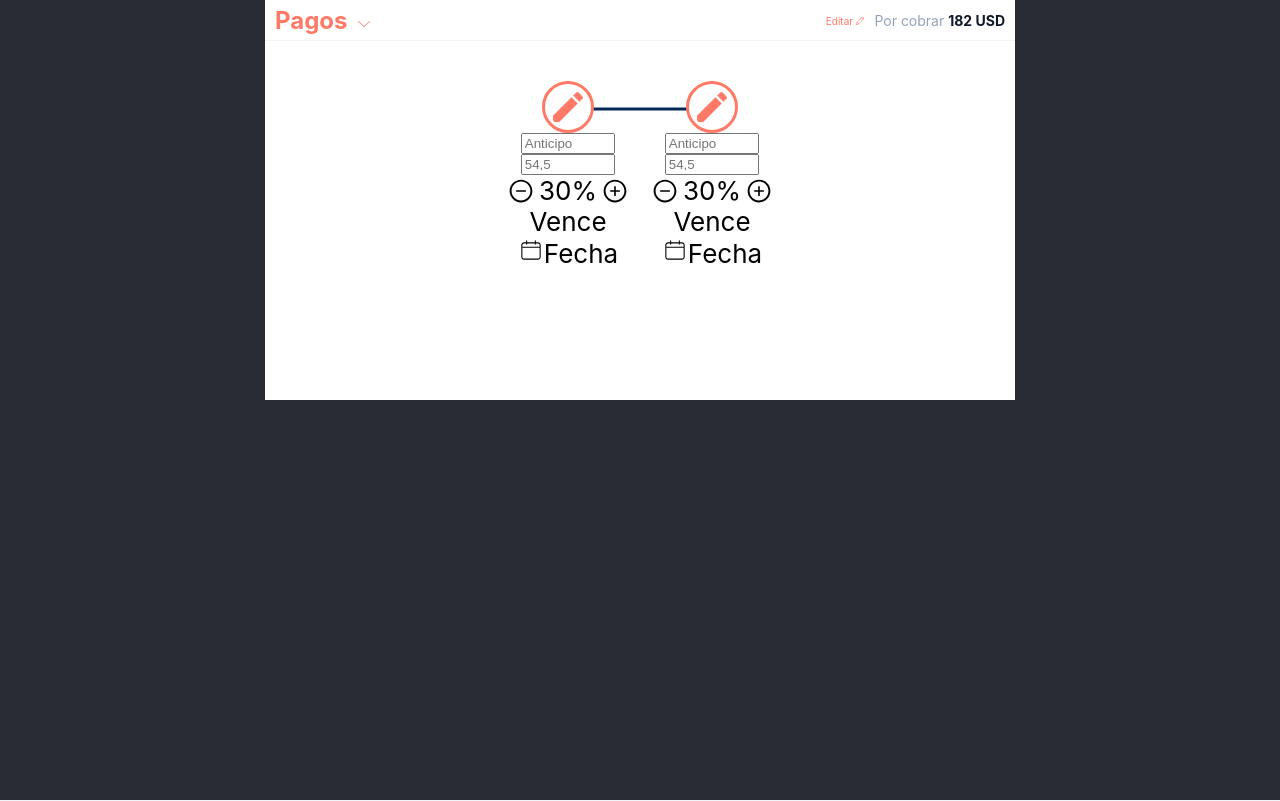
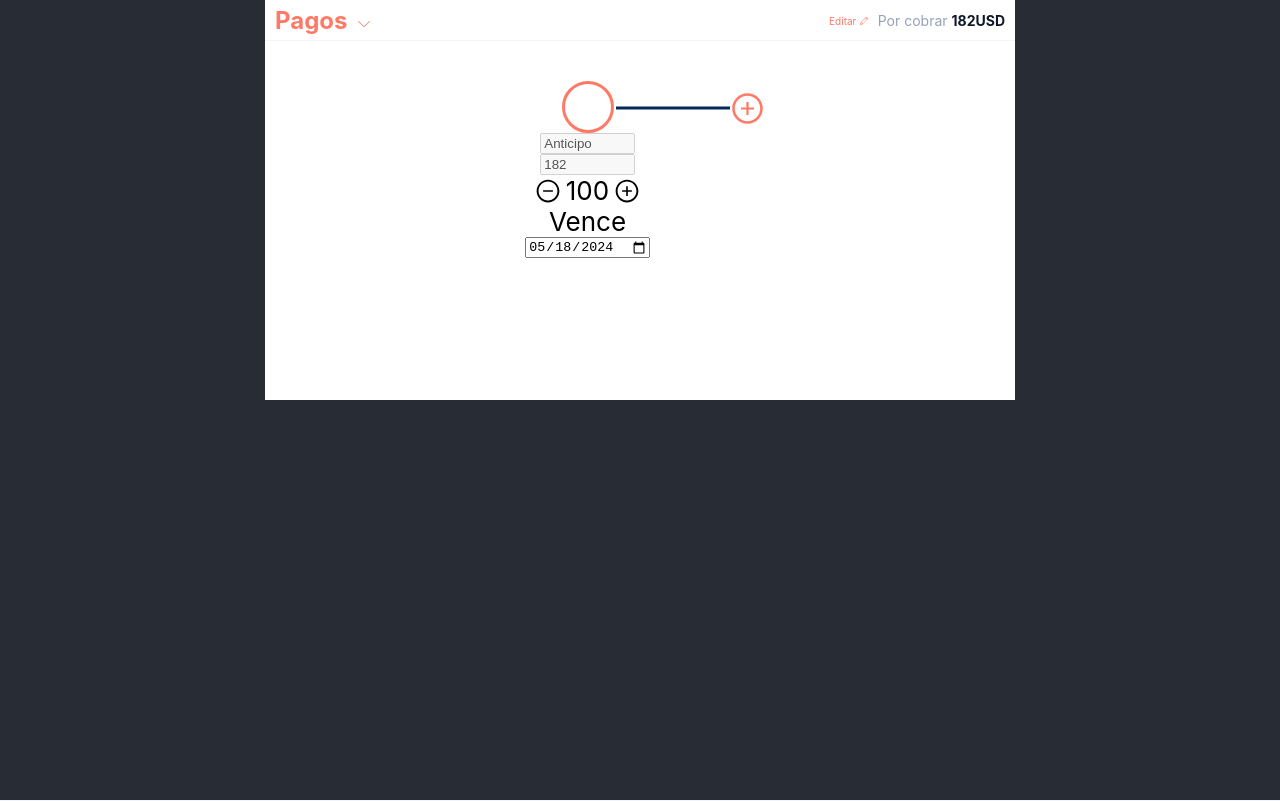
Before and after one commit to NikoLag7/Componente-pagos, a React (Create React App) app: page / in a window 1280 px wide. Built offline with nearby package versions, Linux system fonts and the light colour scheme.

Commit message:
Agregar nuevo pago, calcular porcentajes y valores

```diff
--- a/package.json
+++ b/package.json
@@ -11,6 +11,7 @@
     "phosphor-react": "^1.4.1",
     "postcss": "^8.4.38",
     "react": "^18.3.1",
+    "react-calendar": "^5.0.0",
     "react-dom": "^18.3.1",
     "react-icons": "^5.2.1",
     "react-scripts": "5.0.1",
--- a/src/Components/Infopago.jsx
+++ b/src/Components/Infopago.jsx
@@ -1,35 +1,115 @@
 import React from 'react'
 import styles from "./Infopago.module.css"
-import { LuCircle } from "react-icons/lu";
 import { AiOutlineMinusCircle } from "react-icons/ai";
 import { AiOutlinePlusCircle } from "react-icons/ai";
-import { CiCalendar } from "react-icons/ci";
-import { Input, Label } from 'keep-react'
 import { MdModeEdit } from "react-icons/md";
+import { useState, useEffect } from 'react';
+import { Cursor } from 'phosphor-react';
+
+
+function Infopago({Activo, Deuda}) {
+
+  //<span>{porcent%items.length===0?Math.trunc(porcentaje):porcentaje.toFixed(1)}</span>
+  const [items,setItems] =useState([
+    {
+      detalle:'Anticipo',
+      valor:Deuda,
+      porcentaje:100,
+      fecha:'2023-05-18',
+    }]);
+
+
+  const[porcent,setPortcent] = useState(100);
+
+  const afterIndex=(index, newItem,porcentual)=>{
+
+    const newArray = [...items.slice(0, index + 1), newItem, ...items.slice(index + 1)];
+    setItems(newArray);
+
+    porcentual= porcentual%items.length===0?Math.trunc(porcentual):porcentual.toFixed(1);
+
+    setItems(prevItems=>prevItems.map(item=>({
+      ...item, porcentaje:porcentual
+    })));
+
+    setItems(prevItems=>prevItems.map(item=>({
+      ...item, valor:(Deuda*(porcentual/100)).toFixed(1)
+    })));
+  }
+
+  const restarporcentaje = (index,porcentual)=>{
+
+    setItems(prevItems=>{
+  const newItem =[...prevItems];
+      if(index >= 0 && index <newItem.leght){
+
+        newItem[index]={
+          ...newItem[index],porcentaje:newItem[index].porcentaje-1
+        };
+
+
+      }
+      if (index + 1 <newItem.leght) {
+
+        newItem[index+1]={
+          ...newItem[index+1],porcentaje:newItem[index + 1].porcentaje+1
+        };
+
+      }
+      return newItem;
+    })
 
 
 
 
 
 
-function Infopago() {
+  }
 
-  const items =["hola","primo"]
+
+
+
+
+  const [currentDate, setCurrentDate] = useState('');
+
+  const [ActiveIndex,setActiveIndex]=useState(null)
+  const clicIndex = (index) => {
+    setActiveIndex(index);
+  }
+
+
+  useEffect(() => {
+    const today = new Date();
+    const formattedDate = today.toISOString().split('T')[0];
+    setCurrentDate(formattedDate);
+  }, []);
+
+
   return (
-    <div style={{display:'flex', justifyContent:'center'}}>
-    {items?.map((item,i)=> (
-      <div className={styles.principal} key={i}>
-        <MdModeEdit className={styles.itemicon}style={{padding:3,fontSize:30,textAlign:'center',color:'#FF7A66',border:'solid 3px',borderColor:'#FF7A66',borderRadius:'80%'}} />
-        <input className={styles.inputs} type="text" id="fname" name="fname" placeholder="Anticipo"/>
-        <input className={styles.inputs} type="text" id="fname" name="fname" placeholder="54,5"/>
-        <div className={styles.porcentajes}><AiOutlineMinusCircle /><span>30%</span><AiOutlinePlusCircle /></div>
-        <span>Vence</span>
-        <div><CiCalendar /><span>Fecha</span></div>
+    <div style={{ display: 'flex', justifyContent: 'center'}}>
+        {items?.map((item, index) => (
+
+          <React.Fragment key={index} >
+            <div className={styles.principal}>
+              <MdModeEdit onClick={() => clicIndex(index)}  className={styles.itemicon} style={{ padding: 3, fontSize: 30, textAlign: 'center', color: ActiveIndex===index ? '#FF7A66': '#FFF' , border: 'solid 3px', borderColor: '#FF7A66', borderRadius: '80%' }} />
+              <input disabled={!Activo && ActiveIndex !== index || !Activo && !ActiveIndex ===index} className={styles.inputs} type="text" id="fname" name="fname" placeholder="Anticipo" defaultValue={item.detalle} />
+              <input disabled={!Activo && ActiveIndex !== index || !Activo && !ActiveIndex ===index} className={styles.inputs} type="text" id="fname" name="fname" placeholder="54,5" defaultValue={item.valor} />
+              <div className={styles.porcentajes}>
+                <AiOutlineMinusCircle onClick={()=>restarporcentaje(index,item.porcentaje)} style={{cursor:'pointer'}}/>
+                <span>{item.porcentaje}</span>
+
+                <AiOutlinePlusCircle style={{cursor:'pointer'}}/>
+              </div>
+              <span>Vence</span>
+              <span></span>
+              <input type="date" id="start" name="trip-start" value={currentDate} min='' max="" onChange={(e) => setCurrentDate(e.target.value)}/>
+            </div>
+            {index <= (items.length-1) && <AiOutlinePlusCircle onClick={()=>afterIndex(index,{detalle:'pago '+ (index + 1), valor:100,porcentaje:porcent/(items.length+1),fecha:'2023-05-18',},100/(items.length+1))} className={styles.separadorsum} style={{ marginLeft:items.length===1? 70 : 0,marginTop: '50px', fontSize: '35px', color: '#FF7A66' }} />}
+
+          </React.Fragment>
+        ))}
       </div>
+      )
 
-    ))}
-    </div>
-  )
 }
-
 export default Infopago
--- a/src/Components/Infopago.module.css
+++ b/src/Components/Infopago.module.css
@@ -9,49 +9,62 @@
     width: 9rem;
 }
 
-.principal:not(:first-child):before {
+.principal:before {
     content: '';
-    background-color: #042958; /* bg-slate-200 */
+    background-color: #042958;
     position: absolute;
-    width: 100%; /* w-full */
-    height: 3px; /* h-[3px] */
-    right: 35%; /* right-2/4 */
-    top: 15%; /* top-1/3 */
+    width: 100%;
+    height: 3px;
+    left: 70%;
+    top: 15%;
     transform: translateY(-50%);
   }
 
+
+
+
+
 .itemicon {
-    width: 2.5rem; /* 10 * 0.25rem */
-    height: 2.5rem; /* 10 * 0.25rem */
+  cursor: pointer;
+    width: 2.5rem;
+    height: 2.5rem;
     display: flex;
     align-items: center;
     justify-content: center;
     z-index: 10;
     position: relative;
-    background-color: #ffffff; /* bg-slate-700 */
-    border-radius: 9999px; /* rounded-full */
-    font-weight: 600; /* font-semibold */
-    color: #ffffff; /* text-white */
+    background-color: #ffffff;
+    border-radius: 9999px;
+    font-weight: 600;
+    color: #ffffff;
+
+  }
+
+  .separadorsum{
+
+
+    display: flex;
+    align-items: center;
+    justify-content: center;
+    z-index: 10;
+    position: relative;
+    background-color: #ffffff;
+    border-radius: 9999px;
+    font-weight: 600;
+    color: #FF7A66;
 
   }
 
 
+
   .active .itemicon {
-    background-color: #0284c7; /* bg-sky-600 */
+    background-color: #0284c7;
   }
 
   .complete .itemicon {
-    background-color: #16a34a; /* bg-green-600 */
+    background-color: #16a34a;
   }
 
-  .complete p {
-    color: #ffffff; /* text-white */
-  }
-
-  .complete:not(:first-child):before,
-  .active:not(:first-child):before {
-    background-color: #16a34a; /* bg-green-600 */
-  }
 
 
 
--- a/src/Components/Pagos.jsx
+++ b/src/Components/Pagos.jsx
@@ -1,4 +1,5 @@
 import React from 'react'
+import { useState } from 'react';
 import styles from "./Pagos.module.css"
 import { SlArrowDown } from "react-icons/sl";
 import { SlPencil } from "react-icons/sl";
@@ -6,19 +7,29 @@
 
 
 
-function Pagos() {
+
+
+function Pagos( Activo) {
+
+ const [isActive,setIsActive] = useState(false);
+ const Activar =() =>{
+  setIsActive(!isActive)
+
+ }
+
+const valorDeuda=182;
   return (
     <div className={styles.principal}>
         <header>
             <div className={styles.Grouptitulo}><h1>Pagos</h1> <span style={{ paddingTop:10 }}><SlArrowDown/></span></div>
             <div style={{gap:10}} className={styles.Grouptitulo}>
-                <div><span style={{fontSize:10}}>Editar</span> <span style={{ fontSize:8 }}><SlPencil /></span></div>
-                <div style={{fontSize:14}}><span style={{color:'#94A3B8'}}>Por cobrar</span> <span style={{color:'#0F172A',fontWeight:'bold'}}>182 USD</span></div>
+                <div onClick={Activar}><span style={{fontSize:10,cursor:'pointer'}}>{isActive?'Guardar':'Editar'}</span> <span style={{ fontSize:8 }}><SlPencil /></span></div>
+                <div style={{fontSize:14}}><span style={{color:'#94A3B8'}}>Por cobrar</span> <span style={{color:'#0F172A',fontWeight:'bold'}}>{valorDeuda}USD</span></div>
             </div>
         </header>
 
         <section className={styles.Info}>
-            <Infopago/>
+            <Infopago Deuda={valorDeuda} Activo={isActive} />
         </section>
     </div>
   )
```
Also changed, not shown: 1 other file (tests, documents, lock files or other folders).
